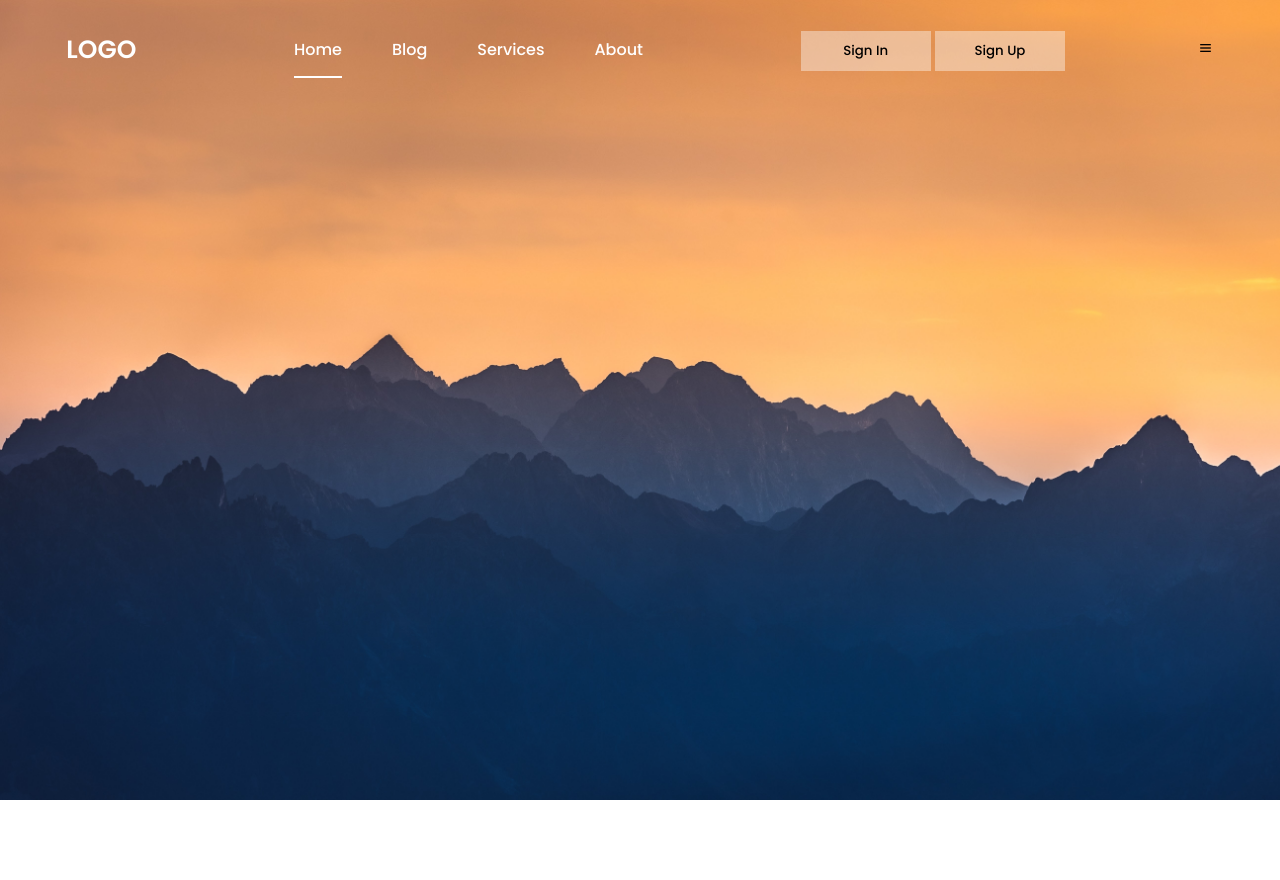
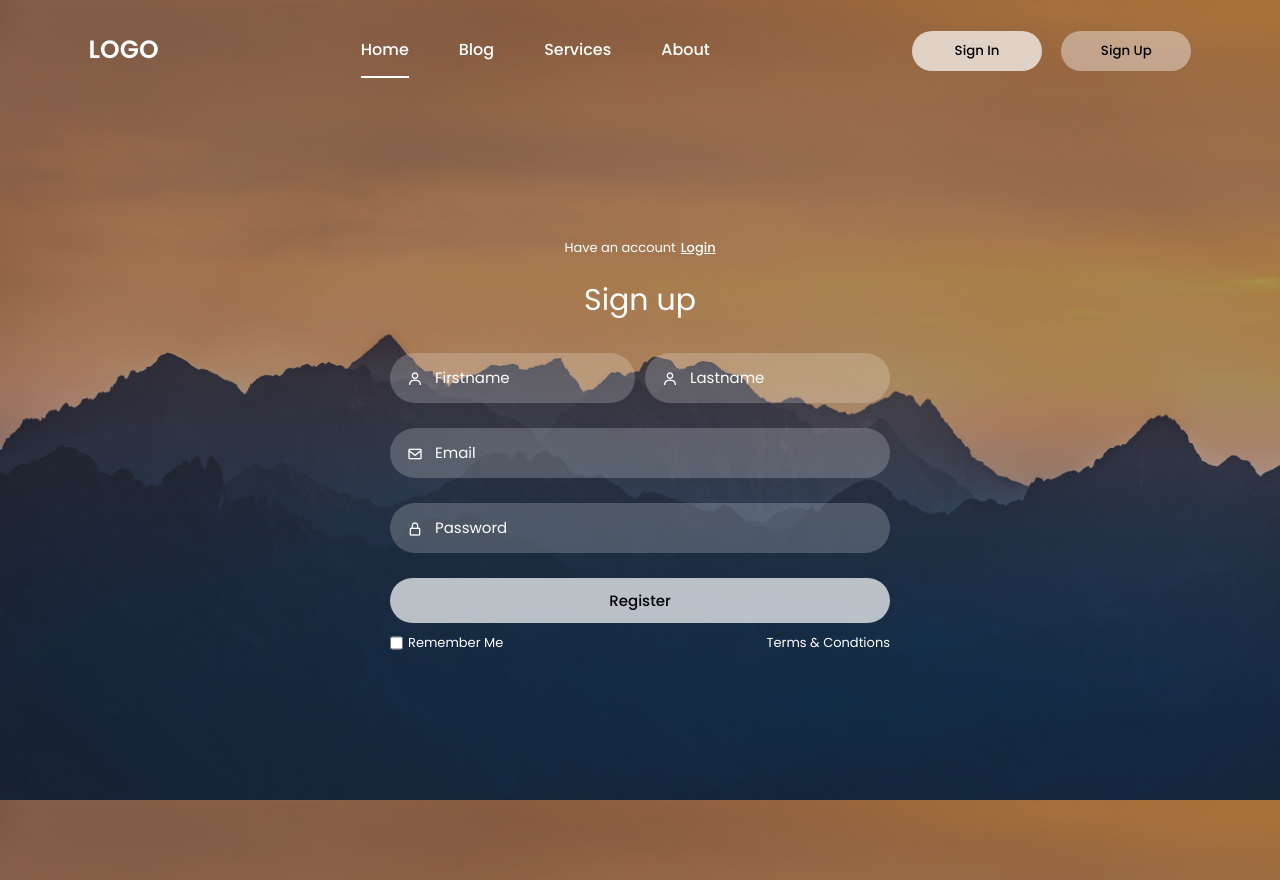
Before and after one commit to aminamrc/Login-Registration, a plain HTML site: page index.html in a window 1280 px wide. Before the commit the page ends 800 px from the top, so only its background shows below. Drawn offline with nearby package versions, Linux system fonts and the light colour scheme.

Commit message:
registration form done

```diff
--- a/index.html
+++ b/index.html
@@ -13,7 +13,7 @@
         <div class="nav-logo">
             <p> LOGO </p>
         </div>
-        <div class="nav-menu">
+        <div class="nav-menu" id="navMenu">
             <ul>
                 <li> <a href=" #" class="link active"> Home </a></li>
                 <li> <a href=" #" class="link"> Blog </a></li>
@@ -22,13 +22,56 @@
             </ul>
         </div>
         <div class="nav-button">
-            <button class="btn" id="loginBtn"> Sign In </button>
-            <button class="btn" id="registerBtn"> Sign Up </button>
+            <button class="btn white-btn" id="loginBtn" onclick="login()"> Sign In </button>
+            <button class="btn" id="registerBtn" onclick="register()"> Sign Up </button>
         </div>
-        <div class="nav-menu">
+        <div class="nav-menu-btn">
             <i class="bx bx-menu"></i>
         </div>
+
     </nav>
+
+        <!---form box-->
+
+        <div class="form-box">
+            <!---registration -->
+            <div class="register-container" id="register">
+                <div class="top">
+                    <span> Have an account <a href="# " onclick="login()"> Login </a></span>
+                    <header> Sign up </header>
+                </div>
+                <div class="two-forms">
+                    <div class="input-box">
+                        <input type="text" class="input-field" placeholder="Firstname">
+                        <i class="bx bx-user"></i>
+                    </div>
+                    <div class="input-box">
+                        <input type="text" class="input-field" placeholder="Lastname">
+                        <i class="bx bx-user"></i>
+                    </div>
+                </div>
+                <div class="input-box">
+                    <input type="text" class="input-field" placeholder="Email">
+                    <i class="bx bx-envelope"></i>
+                </div>
+                <div class="input-box">
+                    <input type="password" class="input-field" placeholder="Password">
+                    <i class="bx bx-lock-alt"></i>
+                </div>
+                <div class="input-box">
+                    <input type="submit" class="submit" value="Register">
+                </div>
+                <div class="two-col">
+                    <div class="one">
+                        <input type="checkbox" id="register-check">
+                        <label for="register-check"> Remember Me </label>
+                    </div>
+                    <div class="two">
+                        <label> <a href="#"> Terms & Condtions</a></label>
+                    </div>
+                </div>
+            </div>
+        </div>
     </div>
     </body>
 </html>
--- a/style.css
+++ b/style.css
@@ -13,13 +13,14 @@ body {
     background-size: cover;
     background-repeat: no-repeat;
     background-attachment: fixed;
+    overflow: hidden;
 }
 
 .wrapper {
     display: flex;
     justify-content: center;
     align-items: center;
-    min-height: 110hv;
+    min-height: 110vh;
     background-color: rgba(39, 39, 39, 0.4);
 }
 
@@ -35,7 +36,7 @@ body {
     z-index: 100;
 }
 
-.nav-logo {
+.nav-logo p {
     color: white;
     font-size: 25px;
     font-weight: 600;
@@ -67,6 +68,141 @@ body {
     font-weight: 500;
     background: rgba(255, 255, 255, 0.4);
     border: none;
+    border-radius: 30px;
     cursor: pointer;
     transition: .3s ease;
 }
+
+.btn:hover{
+    background: rgba(255, 255, 255, 0.3);
+}
+
+#registerBtn {
+    margin-left: 15px;
+}
+
+.btn.white-btn {
+    background: rgba(255, 255, 255, 0.7);
+}
+
+.btn.white-btn:hover {
+    background: rgba(255, 255, 255, 0.5);
+}
+
+
+.nav-menu-btn{
+    display: none;
+}
+
+.form-box{
+    position: relative;
+    display: flex;
+    align-items: center;
+    justify-content: center;
+    width: 512px;
+    height: 420px;
+    overflow: hidden;
+    z-index: 2;
+}
+
+.register-container {
+    width: 500px;
+    display: flex;
+    flex-direction: column;
+    transition: .5s ease-in-out;
+}
+
+.top span {
+    color: #fff;
+    font-size: small ;
+    padding: 10px 0;
+    display: flex;
+    justify-content: center;
+}
+
+.top span a {
+    font-weight: 500;
+    color: #fff;
+    margin-left: 5px;
+}
+
+header {
+    color: #fff;
+    font-size: 30px;
+    text-align: center;
+    padding: 10px 0 30px 0;
+}
+
+.two-forms {
+    display: flex;
+    gap: 10px;
+}
+
+.input-field {
+    font-size: 15px;
+    background: rgba(255, 255, 255, 0.2);
+    color: #fff;
+    height: 50px;
+    width: 100%;
+    padding: 0 10px 0 45px;
+    border: none;
+    border-radius: 30px;
+    outline: none;
+    transition: .2s ease;
+}
+
+.input-field:hover, .input-field:focus {
+    background: rgba(255, 255, 255, 0.25);
+}
+
+::-webkit-input-placeholder {
+    color: #fff;
+}
+
+.input-box i {
+    position: relative;
+    top: -35px;
+    left: 17px;
+    color: #fff;
+}
+
+.submit {
+    font-size: 15px;
+    font-weight: 500;
+    color: black;
+    height: 45px;
+    width: 100%;
+    border: none;
+    border-radius: 30px;
+    outline: none;
+    background: rgba(255, 255, 255, 0.7);
+    cursor: pointer;
+    transition: .3s ease-in-out;
+}
+
+.submit:hover {
+    background: rgba(255, 255, 255, 0.5);
+    box-shadow: 1px 5px 7px 1px rgba(0, 0, 0, 0.2);
+}
+
+.two-col {
+    display: flex;
+    justify-content: space-between;
+    color: #fff;
+    font-size: small;
+    margin-top: 10px;
+}
+
+.two-col .one {
+    display: flex;
+    gap: 5px;
+}
+
+.two label a {
+    text-decoration: none;
+    color: #fff;
+}
+
+.two a:hover {
+    text-decoration: underline;
+}
```
